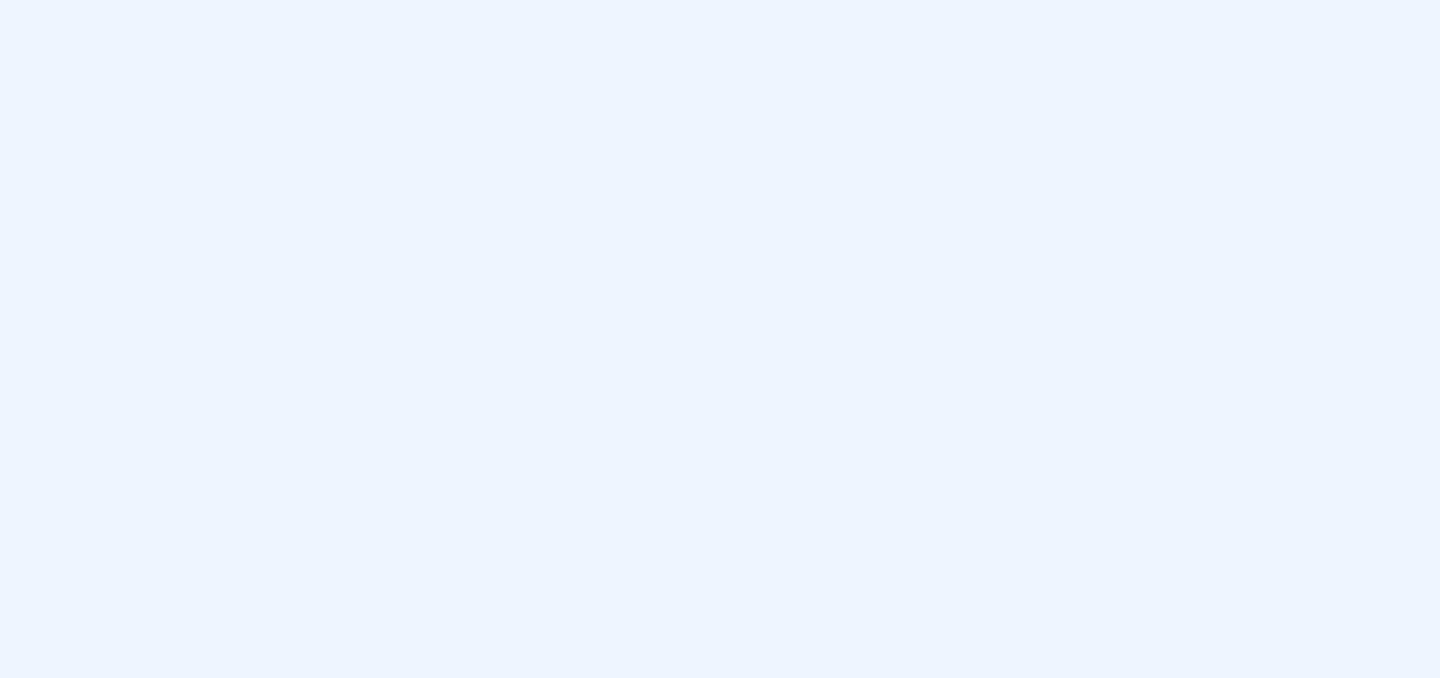
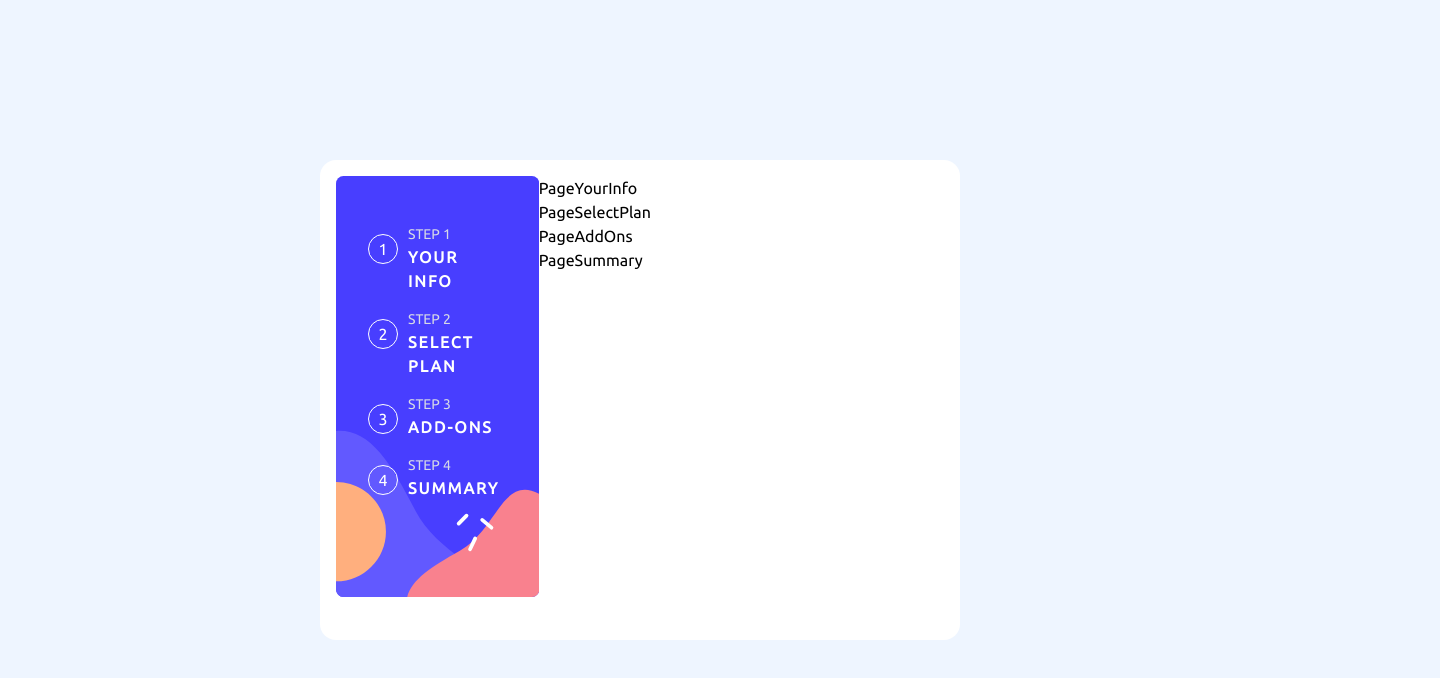
Before and after one commit to rus6600/multiform, a React (Vite) app: page / in a window 1280 px wide. Shown: the top 678 px of the page, 1440 px wide, since content can reach past the window. Built offline with nearby package versions, Linux system fonts and the light colour scheme.

Commit message:
add desktop navbar component

```diff
--- a/src/App.tsx
+++ b/src/App.tsx
@@ -9,10 +9,8 @@ function App() {
   return (
     <ThemeProvider theme={theme}>
       <Provider>
-        <Container>
-          <DefaultStyles />
-          <MultiForm />
-        </Container>
+        <DefaultStyles />
+        <MultiForm />
       </Provider>
     </ThemeProvider>
   );
--- a/src/components/MultiForm.tsx
+++ b/src/components/MultiForm.tsx
@@ -1,18 +1,33 @@
 import React, { useContext } from 'react';
 import styled, { css } from 'styled-components';
 import { FormContext } from '../provider/context.ts';
+import { NavBar } from './NavBar.tsx';
+import { Pages } from '../pages';
 
 export const MultiForm: React.FC = () => {
   const test = useContext(FormContext);
   console.log(test);
-  return <PageWrapper></PageWrapper>;
+  return (
+    <Wrapper>
+      <NavBar />
+      <Pages />
+    </Wrapper>
+  );
 };
 
-const PageWrapper = styled('div')`
+const Wrapper = styled('div')`
   ${({ theme }) => css`
+    display: grid;
+    padding: 1rem;
     width: 50%;
+    grid-template-columns: 1fr 2fr;
+    justify-content: space-between;
+    height: 60%;
+    position: absolute;
+    top: 50%;
+    left: 50%;
+    transform: translate(-50%, -50%);
     background-color: ${theme.colors.white};
     border-radius: 1rem;
-    margin: auto;
   `}
 `;
--- /dev/null
+++ b/src/components/NavBar.tsx
@@ -0,0 +1,86 @@
+import React from 'react';
+import styled, { css } from 'styled-components';
+import SVG from '../assets/images/bg-sidebar-desktop.svg';
+
+export const NavBar: React.FC = () => {
+  return (
+    <Wrapper>
+      <List>
+        <ListItem>
+          <p>STEP 1</p>
+          <p>YOUR INFO</p>
+        </ListItem>
+        <ListItem>
+          <p>STEP 2 </p>
+          <p>SELECT PLAN</p>
+        </ListItem>
+        <ListItem>
+          <p>STEP 3</p>
+          <p>ADD-ONS</p>
+        </ListItem>
+        <ListItem>
+          <p>STEP 4</p>
+          <p>SUMMARY</p>
+        </ListItem>
+      </List>
+    </Wrapper>
+  );
+};
+
+const Wrapper = styled('div')`
+  padding: 2rem;
+  background-image: url(${SVG});
+  background-repeat: no-repeat;
+  background-size: contain;
+`;
+
+const List = styled('ul')`
+  display: flex;
+  flex-direction: column;
+  gap: 1rem;
+  counter-reset: list;
+`;
+
+const ListItem = styled('li')`
+  ${({ theme }) => css`
+    position: relative;
+    flex-direction: column;
+    display: flex;
+    color: ${theme.colors.white};
+    list-style: none;
+
+    & > *:first-child {
+      font-size: 14px;
+      font-weight: 100;
+      color: ${theme.colors.lightGray};
+    }
+
+    & > *:last-child {
+      letter-spacing: 2px;
+      font-weight: 600;
+    }
+
+    &:before {
+      display: flex;
+      height: 30px;
+      width: 30px;
+      position: absolute;
+      left: -40px;
+      top: 10px;
+      content: counter(list);
+      align-items: center;
+      justify-content: center;
+      counter-increment: list;
+      text-align: center;
+      color: ${theme.colors.white};
+      border: 1px solid ${theme.colors.white};
+      border-radius: 50%;
+    }
+
+    &:hover::before {
+      cursor: pointer;
+      color: black;
+      background-color: ${theme.colors.lightBlue};
+    }
+  `}
+`;
--- a/src/pages/index.tsx
+++ b/src/pages/index.tsx
@@ -9,7 +9,7 @@ import { PageSummary } from './PageSummary.tsx';
 
 interface PagesProps extends BasePageProps {}
 
-export const Pages: React.FC<PagesProps> = ({ children }) => {
+export const Pages: React.FC<BasePageProps> = ({ children }) => {
   return (
     <PageWrapper>
       <PageYourInfo />
@@ -25,6 +25,5 @@ const PageWrapper = styled('div')`
     width: 50%;
     background-color: ${theme.colors.white};
     border-radius: 1rem;
-    margin: auto;
   `}
 `;
--- a/src/provider/context.ts
+++ b/src/provider/context.ts
@@ -1,4 +1,12 @@
 import React from 'react';
-import { FormContextType } from '../interfaces/providerinterface.ts';
+import { FilterActions, FormContextType, FormStateType, pagesEnum } from '../interfaces/providerinterface.ts';
+import { FormActions } from './actions.ts';
 
 export const FormContext = React.createContext<FormContextType>({} as FormContextType);
+
+export const GetFormContext = (formState: FormStateType, dispatch: React.Dispatch<FilterActions>): FormContextType => {
+  return {
+    formState,
+    changePage: (payload: pagesEnum) => dispatch({ type: FormActions.changePage, payload }),
+  };
+};
--- a/src/provider/index.tsx
+++ b/src/provider/index.tsx
@@ -2,8 +2,7 @@ import React, { useReducer } from 'react';
 
 import { BasePageProps } from '../interfaces';
 import { FormReducer, FormState } from './reducer.ts';
-import { FormContext } from './context.ts';
-import { GetFormContext } from '../ulits';
+import { FormContext, GetFormContext } from './context.ts';
 
 export const Provider: React.FC<BasePageProps> = ({ children }) => {
   const [state, dispatch] = useReducer(FormReducer, FormState);
--- a/src/ulits/index.ts
+++ /dev/null
@@ -1,10 +0,0 @@
-import React from 'react';
-import { FilterActions, FormContextType, FormStateType, pagesEnum } from '../interfaces/providerinterface.ts';
-import { FormActions } from '../provider/actions.ts';
-
-export const GetFormContext = (formState: FormStateType, dispatch: React.Dispatch<FilterActions>): FormContextType => {
-  return {
-    formState,
-    changePage: (payload: pagesEnum) => dispatch({ type: FormActions.changePage, payload }),
-  };
-};
```
